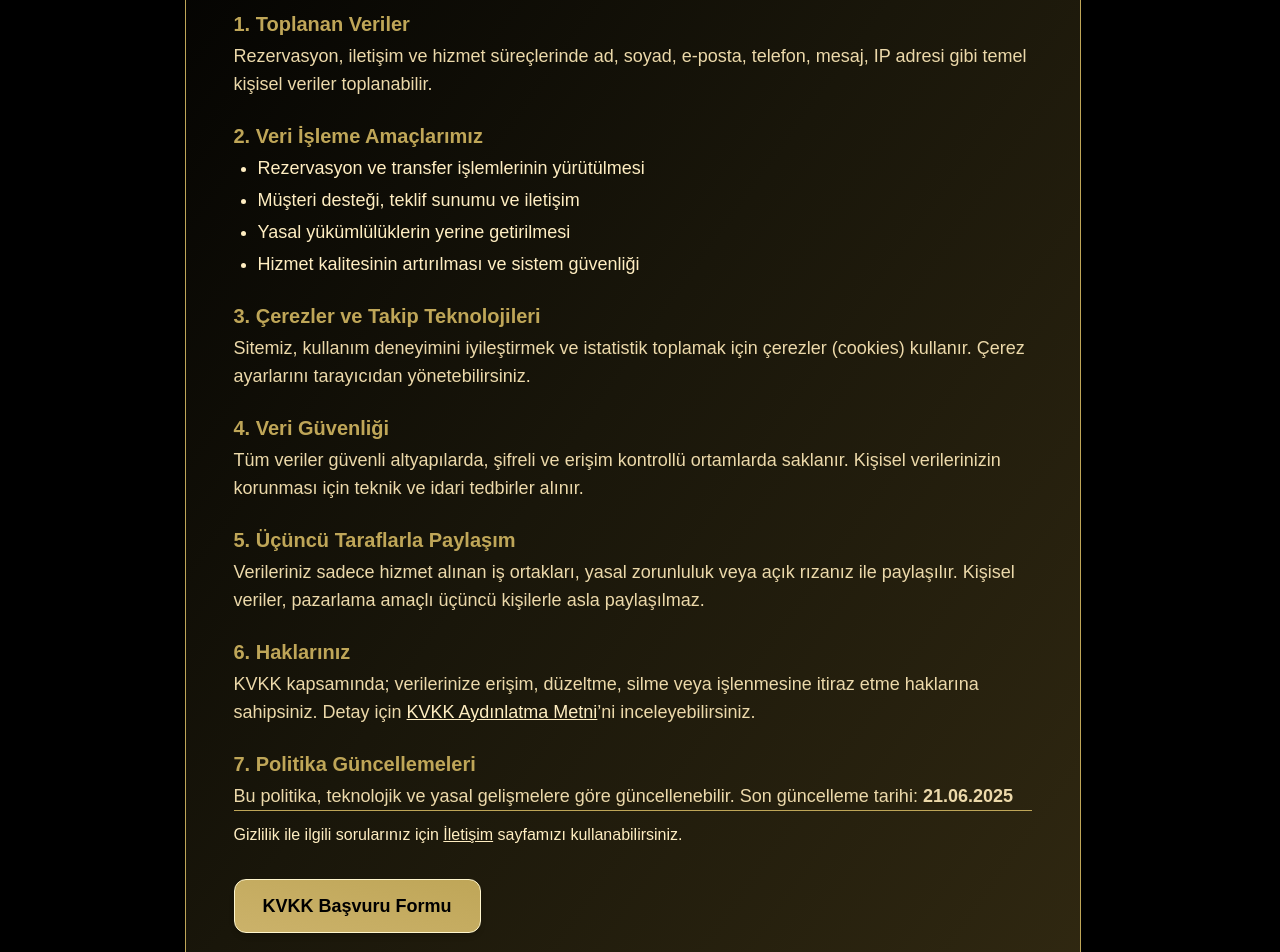
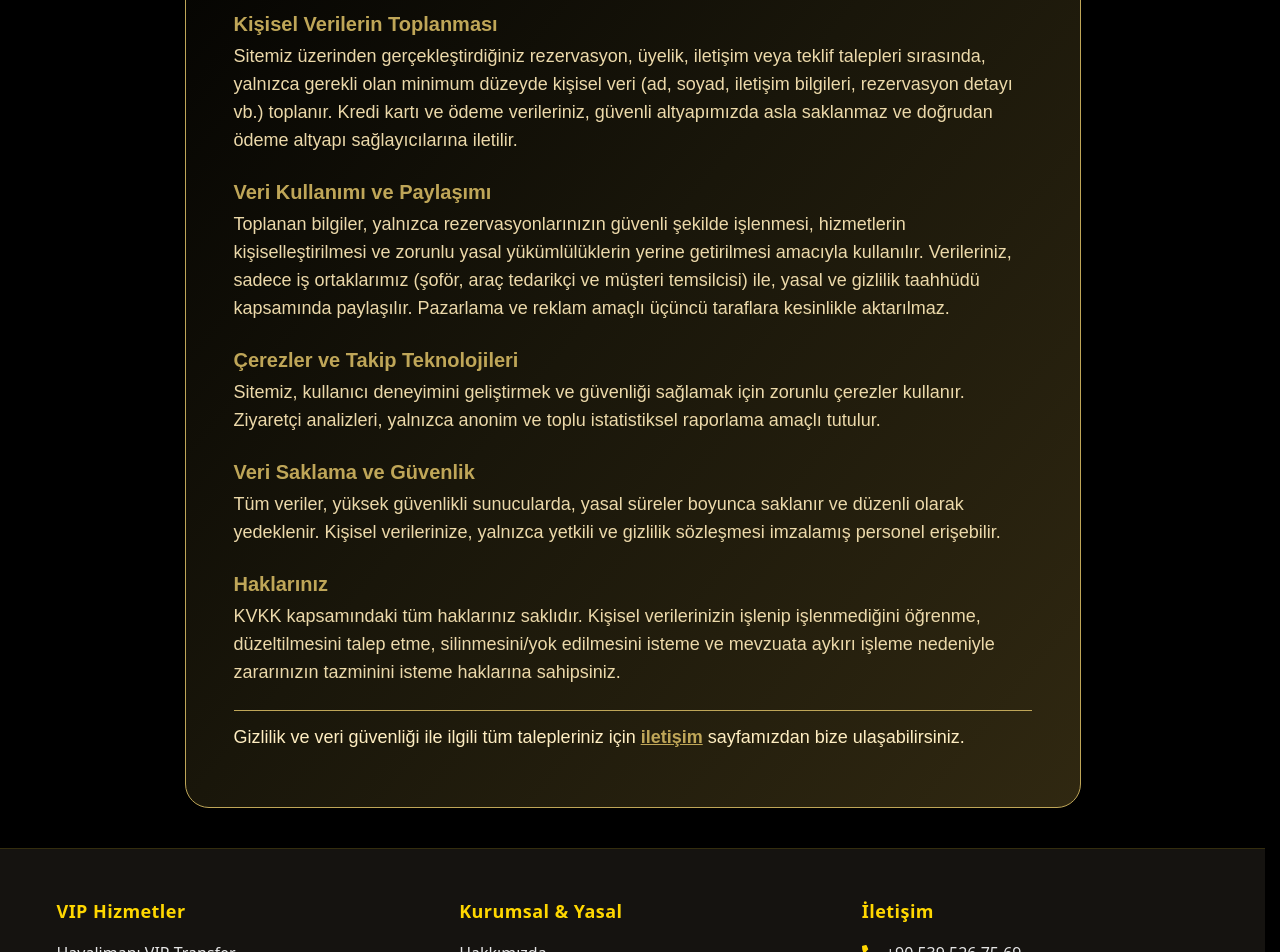
Before and after one commit to haliltayfur/yolcutransferi, a Next.js app: page /gizlilik-politikasi in a window 1280 px wide. Shown: the part 420-1372 px from the top of the page. Built offline with nearby package versions, Linux system fonts and the light colour scheme.

Commit message:
Update page.js

```diff
--- a/app/gizlilik-politikasi/page.js
+++ b/app/gizlilik-politikasi/page.js
@@ -5,72 +5,56 @@ export default function GizlilikPolitikasi() {
   return (
     <main className="flex justify-center items-center min-h-[90vh] bg-black">
       <section className="w-full max-w-4xl mx-auto border border-[#bfa658] rounded-3xl shadow-2xl px-6 md:px-12 py-14 bg-gradient-to-br from-black via-[#19160a] to-[#302811] mt-16 mb-10">
+        {/* Başlık ve Slogan */}
         <h1 className="text-3xl md:text-4xl font-extrabold text-[#bfa658] tracking-tight mb-1 text-center">
           Gizlilik Politikası
         </h1>
         <div className="text-lg text-[#ffeec2] font-semibold text-center mb-8">
-          Kişisel verileriniz güvenli, tüm haklarınız bizde güvende!
+          Kişisel verileriniz ve gizliliğiniz bizim için en yüksek önceliktir.
         </div>
+
+        {/* İçerik */}
         <div className="text-base md:text-lg text-[#ecd9aa] leading-relaxed font-normal space-y-6">
           <p>
-            YolcuTransferi.com olarak ziyaretçilerimizin ve kullanıcılarımızın gizliliğini önemsiyoruz. Web sitemizi kullanırken verdiğiniz tüm bilgiler, 6698 sayılı KVKK ve ilgili mevzuata uygun olarak korunur ve asla üçüncü kişilerle izinsiz paylaşılmaz.
+            YolcuTransferi.com olarak, tüm kullanıcılarımızın kişisel verilerinin gizliliğini ve güvenliğini sağlamak en büyük önceliğimizdir.
+            Tüm işlemlerimiz, 6698 sayılı Kişisel Verilerin Korunması Kanunu ("KVKK") ve ilgili mevzuata tam uyumlu şekilde yürütülmektedir.
           </p>
           <div>
-            <h2 className="text-[#bfa658] font-bold text-xl mb-1">1. Toplanan Veriler</h2>
+            <h2 className="text-[#bfa658] font-bold text-xl mb-1">Kişisel Verilerin Toplanması</h2>
             <p>
-              Rezervasyon, iletişim ve hizmet süreçlerinde ad, soyad, e-posta, telefon, mesaj, IP adresi gibi temel kişisel veriler toplanabilir.
+              Sitemiz üzerinden gerçekleştirdiğiniz rezervasyon, üyelik, iletişim veya teklif talepleri sırasında, yalnızca gerekli olan minimum düzeyde kişisel veri (ad, soyad, iletişim bilgileri, rezervasyon detayı vb.) toplanır.
+              Kredi kartı ve ödeme verileriniz, güvenli altyapımızda asla saklanmaz ve doğrudan ödeme altyapı sağlayıcılarına iletilir.
             </p>
           </div>
           <div>
-            <h2 className="text-[#bfa658] font-bold text-xl mb-1">2. Veri İşleme Amaçlarımız</h2>
-            <ul className="list-disc pl-6 text-[#ffeec2] space-y-1">
-              <li>Rezervasyon ve transfer işlemlerinin yürütülmesi</li>
-              <li>Müşteri desteği, teklif sunumu ve iletişim</li>
-              <li>Yasal yükümlülüklerin yerine getirilmesi</li>
-              <li>Hizmet kalitesinin artırılması ve sistem güvenliği</li>
-            </ul>
-          </div>
-          <div>
-            <h2 className="text-[#bfa658] font-bold text-xl mb-1">3. Çerezler ve Takip Teknolojileri</h2>
+            <h2 className="text-[#bfa658] font-bold text-xl mb-1">Veri Kullanımı ve Paylaşımı</h2>
             <p>
-              Sitemiz, kullanım deneyimini iyileştirmek ve istatistik toplamak için çerezler (cookies) kullanır. Çerez ayarlarını tarayıcıdan yönetebilirsiniz.
+              Toplanan bilgiler, yalnızca rezervasyonlarınızın güvenli şekilde işlenmesi, hizmetlerin kişiselleştirilmesi ve zorunlu yasal yükümlülüklerin yerine getirilmesi amacıyla kullanılır.
+              Verileriniz, sadece iş ortaklarımız (şoför, araç tedarikçi ve müşteri temsilcisi) ile, yasal ve gizlilik taahhüdü kapsamında paylaşılır.
+              Pazarlama ve reklam amaçlı üçüncü taraflara kesinlikle aktarılmaz.
             </p>
           </div>
           <div>
-            <h2 className="text-[#bfa658] font-bold text-xl mb-1">4. Veri Güvenliği</h2>
+            <h2 className="text-[#bfa658] font-bold text-xl mb-1">Çerezler ve Takip Teknolojileri</h2>
             <p>
-              Tüm veriler güvenli altyapılarda, şifreli ve erişim kontrollü ortamlarda saklanır. Kişisel verilerinizin korunması için teknik ve idari tedbirler alınır.
+              Sitemiz, kullanıcı deneyimini geliştirmek ve güvenliği sağlamak için zorunlu çerezler kullanır. Ziyaretçi analizleri, yalnızca anonim ve toplu istatistiksel raporlama amaçlı tutulur.
             </p>
           </div>
           <div>
-            <h2 className="text-[#bfa658] font-bold text-xl mb-1">5. Üçüncü Taraflarla Paylaşım</h2>
+            <h2 className="text-[#bfa658] font-bold text-xl mb-1">Veri Saklama ve Güvenlik</h2>
             <p>
-              Verileriniz sadece hizmet alınan iş ortakları, yasal zorunluluk veya açık rızanız ile paylaşılır. Kişisel veriler, pazarlama amaçlı üçüncü kişilerle asla paylaşılmaz.
+              Tüm veriler, yüksek güvenlikli sunucularda, yasal süreler boyunca saklanır ve düzenli olarak yedeklenir. Kişisel verilerinize, yalnızca yetkili ve gizlilik sözleşmesi imzalamış personel erişebilir.
             </p>
           </div>
           <div>
-            <h2 className="text-[#bfa658] font-bold text-xl mb-1">6. Haklarınız</h2>
+            <h2 className="text-[#bfa658] font-bold text-xl mb-1">Haklarınız</h2>
             <p>
-              KVKK kapsamında; verilerinize erişim, düzeltme, silme veya işlenmesine itiraz etme haklarına sahipsiniz. Detay için <Link href="/kvkk" className="underline text-[#ffeec2] hover:text-[#bfa658]">KVKK Aydınlatma Metni</Link>’ni inceleyebilirsiniz.
+              KVKK kapsamındaki tüm haklarınız saklıdır. Kişisel verilerinizin işlenip işlenmediğini öğrenme, düzeltilmesini talep etme, silinmesini/yok edilmesini isteme ve mevzuata aykırı işleme nedeniyle zararınızın tazminini isteme haklarına sahipsiniz.
             </p>
           </div>
-          <div>
-            <h2 className="text-[#bfa658] font-bold text-xl mb-1">7. Politika Güncellemeleri</h2>
-            <p>
-              Bu politika, teknolojik ve yasal gelişmelere göre güncellenebilir. Son güncelleme tarihi: <b>{new Date().toLocaleDateString("tr-TR")}</b>
-            </p>
+          <div className="pt-3 border-t border-[#bfa658] text-[#ffeec2]">
+            Gizlilik ve veri güvenliği ile ilgili tüm talepleriniz için <Link href="/iletisim" className="underline text-[#bfa658] hover:text-[#ffeec2] font-bold">iletişim</Link> sayfamızdan bize ulaşabilirsiniz.
           </div>
-        </div>
-        <div className="pt-3 border-t border-[#bfa658] text-[#ffeec2]">
-          Gizlilik ile ilgili sorularınız için <Link href="/iletisim" className="underline text-[#ffeec2] hover:text-[#bfa658]">İletişim</Link> sayfamızı kullanabilirsiniz.
-        </div>
-        <div className="flex justify-start mt-8">
-          <Link
-            href="/kvkk/form"
-            className="bg-gradient-to-tr from-[#cbb26a] to-[#bfa658] text-black font-bold text-lg px-7 py-3 rounded-xl shadow-md transition hover:scale-105 hover:from-[#e6d199] hover:to-[#c4ad5f] border border-[#fff6ce]"
-          >
-            KVKK Başvuru Formu
-          </Link>
         </div>
       </section>
     </main>
```
